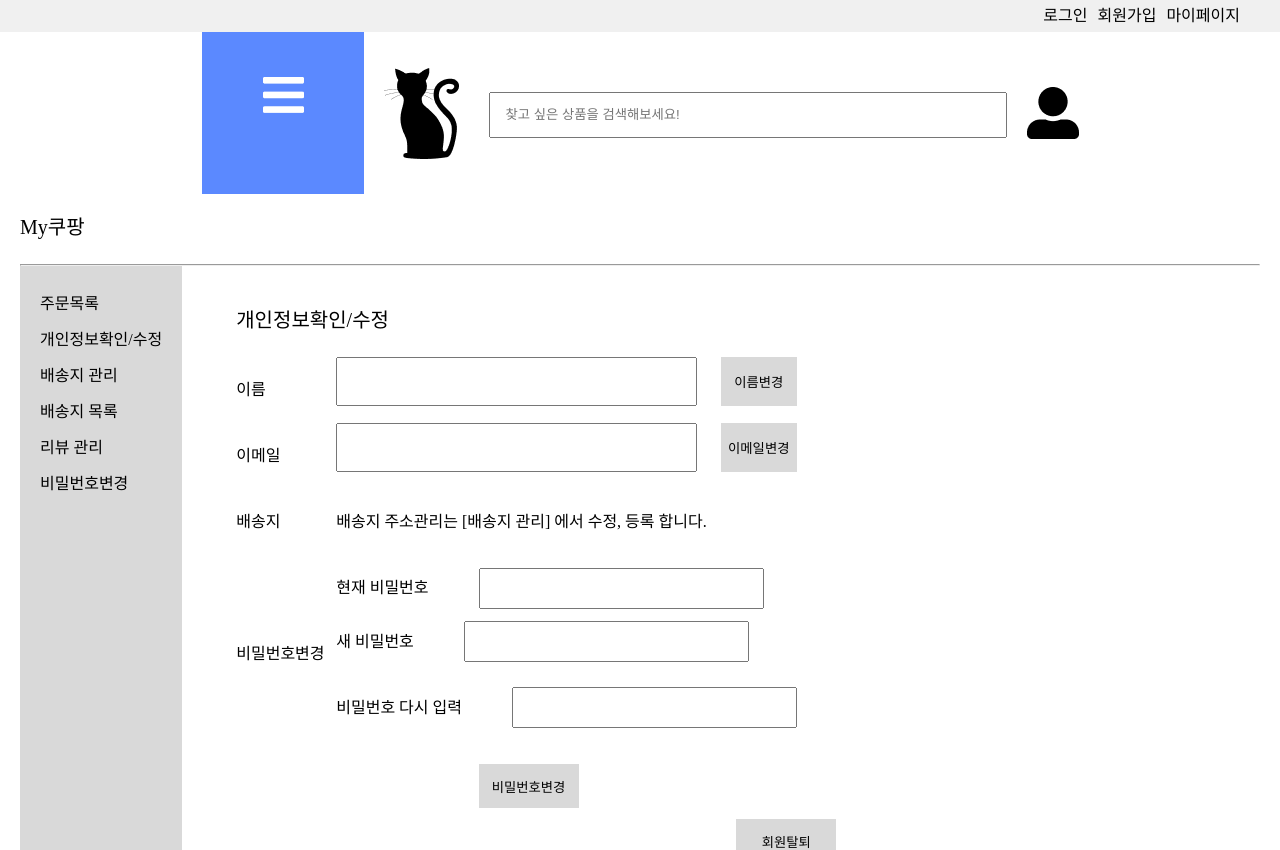
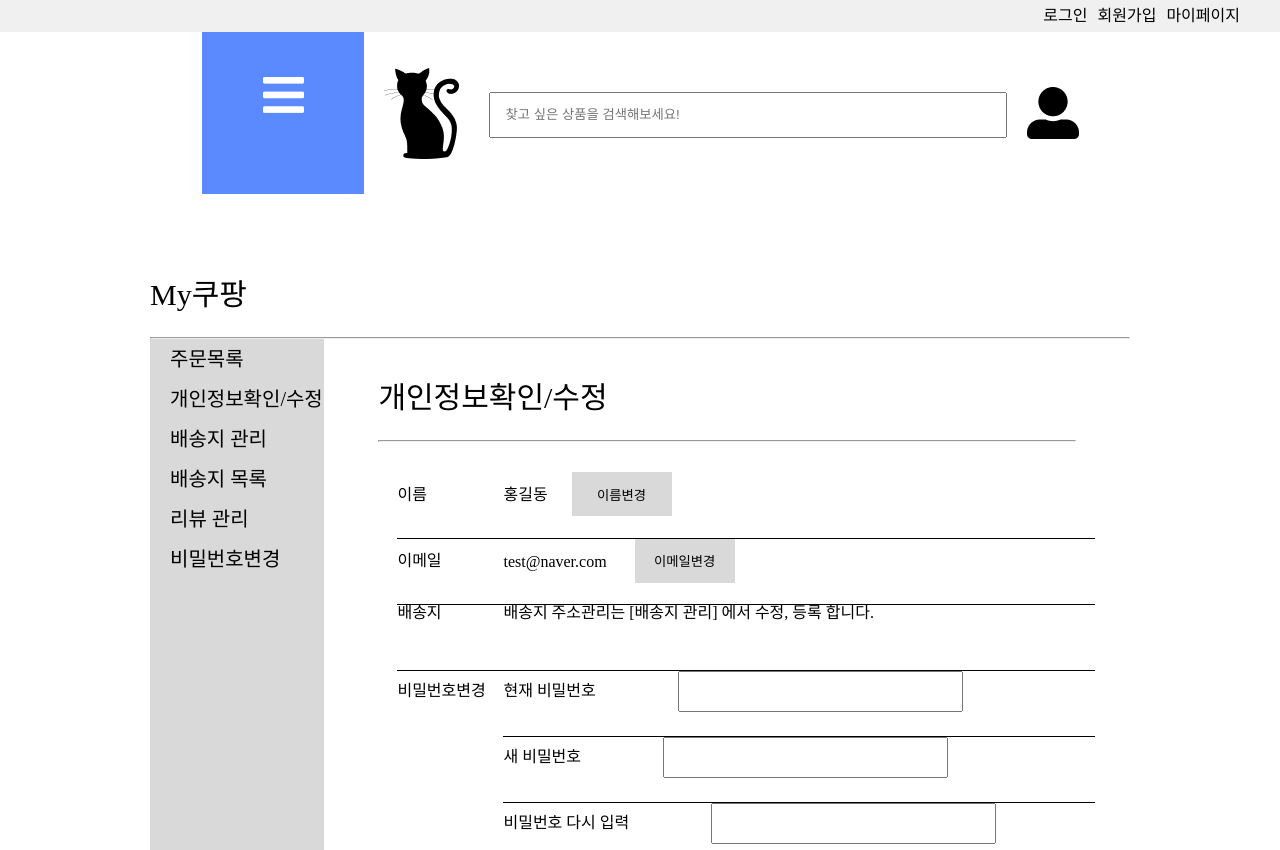
Before and after one commit to junior-pilot-project/product-sale-front, a React (Create React App) app: page /myPageMod in a window 1280 px wide. Shown: the top 850 px of the page. Built offline with nearby package versions, Linux system fonts and the light colour scheme.

Commit message:
feat. 마이페이지 개인정보확인/수정 기능추가

```diff
--- a/src/components/myPage/LeftTab.module.css
+++ b/src/components/myPage/LeftTab.module.css
@@ -1,27 +1,19 @@
 .borderBox {
   background-color: #d9d9d9;
+  width: 20%;
   height: 1286px;
-  white-space: nowrap;
 }
 
 .menuList {
   list-style: none;
   display: inline-block;
-  padding: 20px 20px 0;
-}
-
-.menuText {
-  font-size: 16px;
+  padding-left: 20px;
 }
 
 .menuList li a {
   text-decoration: none;
-  font-size: 16px;
+  font-size: 20px;
   margin: 10px 0;
-}
-
-a:hover {
-  color: #5b89ff;
 }
 
 li a:visited {
@@ -31,14 +23,3 @@ li a:visited {
 .textBlue {
   color: #5b89ff;
 }
-
-/* Mobile */
-@media (min-width: 365px) and (max-width: 767px) {
-  .menuList {
-    padding: 8px 0px 0 8px;
-  }
-
-  .menuList li a {
-    font-size: 12px;
-  }
-}
--- a/src/components/myPage/LeftTab.tsx
+++ b/src/components/myPage/LeftTab.tsx
@@ -10,9 +10,7 @@ const LeftTab = () => {
           <Link to={'/myPage'}>주문목록</Link>
         </li>
         <li className={`${styles.textBlue}`}>
-          <Link className={`${styles.menuText}`} to={'/myPageMod'}>
-            개인정보확인/수정
-          </Link>
+          <Link to={'/myPageMod'}>개인정보확인/수정</Link>
         </li>
         <li>
           <Link to={'/myPageLocation'}>배송지 관리</Link>
--- a/src/pages/DetailPage.module.css
+++ b/src/pages/DetailPage.module.css
@@ -48,6 +48,12 @@
   border: 1px solid black;
   color: black;
   margin: 0;
+  text-decoration: none;
+}
+
+label {
+  font-size: 20px;
+  color: black;
   text-decoration: none;
 }
 
--- a/src/pages/MyPage.module.css
+++ b/src/pages/MyPage.module.css
@@ -3,16 +3,13 @@ hr {
 }
 
 .myPage {
-  margin: 20px 20px;
+  align-items: center;
+  margin: 83px 150px;
 }
 
 .label {
-  font-size: 20px;
+  font-size: 30px;
   margin-bottom: 27px;
-}
-
-.contentRight {
-  margin: 44px 54px;
 }
 
 .menuList {
@@ -43,6 +40,11 @@ li a:visited {
   background-color: #d9d9d9;
   width: 235px;
   height: 1286px;
+}
+
+.contentRight {
+  margin: 44px 54px;
+  width: 80%;
 }
 
 .section2,
--- a/src/pages/MyPageLocation.tsx
+++ b/src/pages/MyPageLocation.tsx
@@ -29,10 +29,11 @@ const MyPageLocation = () => {
       <div className={`${styles.myPage}`}>
         <div className={`${styles.label}`}>My쿠팡</div>
         <hr></hr>
-        <div className={`${styles.myPageContainer}`}>
+        <div className={`${styles.content}`}>
           <LeftTab></LeftTab>
           <div className={`${styles.contentRight}`}>
-            <div className={`${styles.label}`}>배송지 관리</div>
+            <section className={`${styles.section1}`}>
+              <div className={`${styles.textBlue}`}>배송지 관리</div>
               <div className={`${styles.container}`}>
                 <InputBoxArea
                   placeholder="경기도 부천시 금천로 334"
@@ -60,6 +61,7 @@ const MyPageLocation = () => {
                   </button>
                 </div>
               </div>
+            </section>
           </div>
         </div>
       </div>
--- a/src/pages/MyPageLocationList.module.css
+++ b/src/pages/MyPageLocationList.module.css
@@ -1,9 +1,10 @@
 .myPage {
-  margin: 20px 20px;
+  align-items: center;
+  margin: 83px 150px;
 }
 
 .label {
-  font-size: 20px;
+  font-size: 30px;
   margin-bottom: 27px;
 }
 
--- a/src/pages/MyPageMod.module.css
+++ b/src/pages/MyPageMod.module.css
@@ -3,11 +3,12 @@ hr {
 }
 
 .myPage {
-  margin: 20px 20px;
+  align-items: center;
+  margin: 83px 150px;
 }
 
 .label {
-  font-size: 20px;
+  font-size: 30px;
   margin-bottom: 27px;
 }
 
@@ -15,35 +16,32 @@ hr {
   display: flex;
 }
 
+.content {
+  display: flex;
+}
+
 .contentRight {
   margin: 44px 54px;
-  min-width: 600px;
+  width: 80%;
 }
 
 .table {
   border-collapse: collapse;
+  margin: 30px 19px;
+  width: 100%;
 }
 
 .table > tr {
+  width: 100%;
   height: 66px;
 }
 
 .table > tr td {
-  vertical-align: middle;
+  border-bottom: 1px solid black;
 }
 
 .table > tr td:first-child {
-  width: 100px;
-}
-
-.tableInline {
-  display: flex;
-}
-
-.tableRowspan {
-  display: flex;
-  align-items: center;
-  gap: 50px;
+  /* width: 222px; */
 }
 
 .table button,
@@ -61,12 +59,12 @@ hr {
 .myPageInput {
   width: 285px;
   height: 41px;
+  margin-left: 82px;
 }
-
-.center {
-  text-align: center;
-}
-
 .peopleout {
   text-align: right;
 }
+
+.out {
+  text-align: center;
+}
--- a/src/pages/MyPageMod.tsx
+++ b/src/pages/MyPageMod.tsx
@@ -1,49 +1,8 @@
 import Header from 'components/layout/Header';
 import styles from './MyPageMod.module.css';
 import LeftTab from 'components/myPage/LeftTab';
-import { useEffect, useState } from 'react';
-import axiosInstance from 'utils/apiConfig';
 
 const MyPageMod = () => {
-  const [value, setValue] = useState({
-    userName: '',
-    userEmail: '',
-    userPassword: '',
-    newPassword: '',
-  });
-
-  const onChangeValue = (e) => {
-    setValue({
-      ...value,
-      [e.target.name]: e.target.value,
-    });
-  };
-
-  const checkPassword = () => {
-    console.log(value.userPassword);
-    if (value.userPassword !== value.newPassword) {
-      alert('비밀번호가 일치하지않습니다.');
-    }
-  };
-
-  const clickSaveValue = (type: string) => {
-    if (type === 'password') {
-      checkPassword();
-    }
-
-    axiosInstance.put('/api/user', value).then((res) => {
-      console.log('성공');
-    });
-  };
-
-  useEffect(() => {
-    setValue({
-      userName: '',
-      userEmail: '',
-      userPassword: '',
-      newPassword: '',
-    });
-  }, []);
   return (
     <div>
       <Header></Header>
@@ -53,83 +12,54 @@ const MyPageMod = () => {
         <div className={`${styles.myPageContainer}`}>
           <LeftTab></LeftTab>
           <div className={`${styles.contentRight}`}>
+            <section className={` ${styles.section1}`}>
               <div className={`${styles.label}`}>개인정보확인/수정</div>
+              <hr></hr>
               <table className={`${styles.table}`}>
                 <tr>
                   <td>이름</td>
-                <td className={`${styles.tableInline}`}>
-                  <input
-                    name="userName"
-                    type="text"
-                    onChange={onChangeValue}
-                  ></input>
-                  <button onClick={() => clickSaveValue('userName')}>
-                    이름변경
-                  </button>
+                  <td>
+                    홍길동<button>이름변경</button>
                   </td>
                 </tr>
                 <tr>
                   <td>이메일</td>
-                <td className={`${styles.tableInline}`}>
-                  <input
-                    name="userEmail"
-                    type="text"
-                    onChange={onChangeValue}
-                  ></input>
-                  <button onClick={() => clickSaveValue('userEmail')}>
-                    이메일변경
-                  </button>
+                  <td>
+                    test@naver.com <button>이메일변경</button>
                   </td>
                 </tr>
                 <tr>
                   <td>배송지</td>
-                <td>배송지 주소관리는 [배송지 관리] 에서 수정, 등록 합니다.</td>
+                  <td>
+                    배송지 주소관리는 [배송지 관리] 에서 수정, 등록 합니다.
+                  </td>
                 </tr>
                 <tr>
                   <td rowspan={'3'}>비밀번호변경</td>
                   <td>
-                  <div className={`${styles.tableRowspan}`}>
-                    <label>현재 비밀번호</label>
-                    <input
-                      name="userPassword"
-                      type="password"
-                      className={`${styles.myPageInput}`}
-                      readOnly
-                    ></input>
-                  </div>
+                    현재 비밀번호
+                    <input className={`${styles.myPageInput}`}></input>
                   </td>
                 </tr>
                 <tr>
-                <div className={`${styles.tableRowspan}`}>
-                  <label> 새 비밀번호</label>
-                  <input
-                    name="newPassword"
-                    type="password"
-                    onChange={onChangeValue}
-                    className={`${styles.myPageInput}`}
-                  ></input>
-                </div>
+                  <td>
+                    새 비밀번호
+                    <input className={`${styles.myPageInput}`}></input>
+                  </td>
                 </tr>
                 <tr>
-                <div className={`${styles.tableRowspan}`}>
-                  <label> 비밀번호 다시 입력</label>
-                  <input
-                    type="password"
-                    onChange={onChangeValue}
-                    className={`${styles.myPageInput}`}
-                  ></input>
-                </div>
-              </tr>
-              <tr>
-                <td className={`${styles.center}`} colSpan={'3'}>
-                  <button onClick={() => clickSaveValue('password')}>
-                    비밀번호변경
-                  </button>
+                  <td>
+                    비밀번호 다시 입력
+                    <input className={`${styles.myPageInput}`}></input>
                   </td>
                 </tr>
               </table>
               <div className={`${styles.peopleout}`}>
                 <button>회원탈퇴</button>
+              </div>
+            </section>
+            <div className={`${styles.out}`}>
+              <button>나가기</button>
             </div>
           </div>
         </div>
--- a/src/pages/MyPagePassword.module.css
+++ b/src/pages/MyPagePassword.module.css
@@ -1,9 +1,10 @@
 .myPage {
-  margin: 20px 20px;
+  align-items: center;
+  margin: 83px 150px;
 }
 
 .label {
-  font-size: 20px;
+  font-size: 30px;
   margin-bottom: 27px;
 }
 
--- a/src/pages/ReviewPage.module.css
+++ b/src/pages/ReviewPage.module.css
@@ -1,16 +1,11 @@
 .myPage {
-  margin: 20px 20px;
+  align-items: center;
+  margin: 83px 150px;
 }
-
 .label {
-  font-size: 20px;
+  font-size: 30px;
   margin-bottom: 27px;
 }
-
-.myPageContainer {
-  display: flex;
-}
-
 .menuList {
   list-style: none;
   display: inline-block;
@@ -21,11 +16,17 @@
   display: flex;
 }
 
-.contentRight {
-  margin: 44px 54px;
+.rightContainer {
+  width: 80%;
+}
+
+.section {
+  width: 100%;
+  padding: 27px 0 0 53px;
 }
 
 .label {
+  color: #5b89ff;
   font-size: 20px;
 }
 
--- a/src/pages/ReviewPage.tsx
+++ b/src/pages/ReviewPage.tsx
@@ -9,9 +9,9 @@ const ReviewPage = () => {
       <div className={`${styles.myPage}`}>
         <div className={`${styles.label}`}>My쿠팡</div>
         <hr></hr>
-        <div className={`${styles.myPageContainer}`}>
+        <div className={`${styles.content}`}>
           <LeftTab></LeftTab>
-          <div className={`${styles.contentRight}`}>
+          <div className={`${styles.rightContainer}`}>
             <section className={`${styles.section}`}>
               <div className={`${styles.label}`}>리뷰 관리</div>
               <div className={`${styles.sectionInfo}`}>
```
Also changed, not shown: src/pages/MyPageLocation.module.css (+14 -10 lines). Lines whose indentation alone changed are shown as unchanged.
